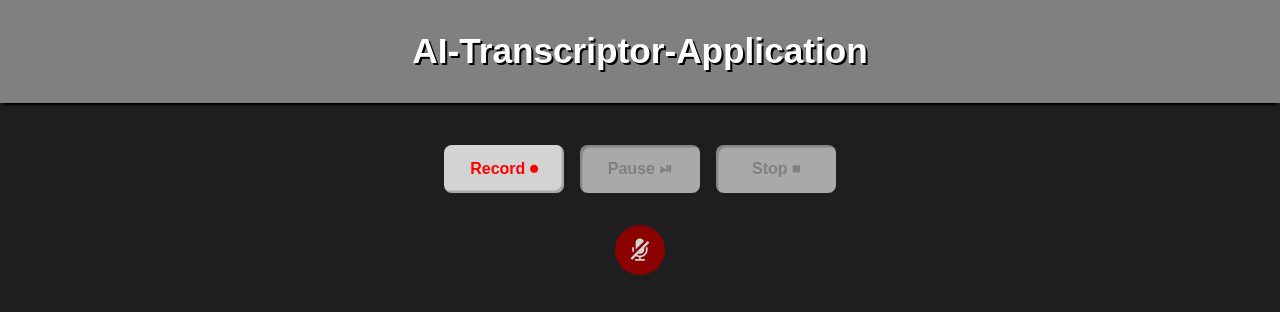
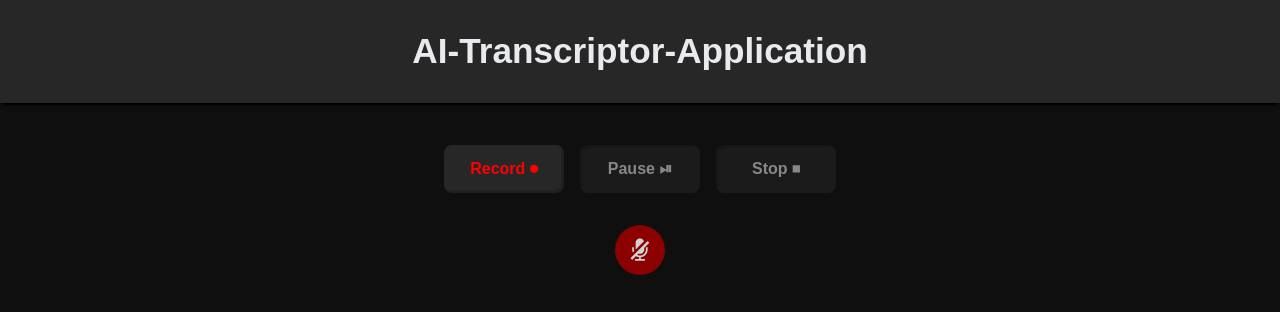
Before and after one commit to LeonardBaranski/AI-Audio-Transkriptor, a plain HTML site: page index.html in a window 1280 px wide. Drawn offline with nearby package versions, Linux system fonts and the light colour scheme.

Commit message:
Colors refined

```diff
--- a/js/app.js
+++ b/js/app.js
@@ -180,8 +180,9 @@ function createDownloadLink(blob) {
 	//upload link
 	var upload = document.createElement('a');
 	upload.classList = "bottomButton"
+	upload.id = "transcribeButton"
 	upload.href="#";
-	upload.innerHTML = "Transcript with Whisper AI";
+	upload.innerHTML = "Transcribe with Whisper AI";
 	upload.addEventListener("click", function(event){
 		  /*var xhr=new XMLHttpRequest();
 		  xhr.onload=function(e) {
--- a/style.css
+++ b/style.css
@@ -1,5 +1,5 @@
 html {
-  background-color: #1E1E1E;
+  background-color: #0F0F0F;
   color: white;
 }
 
@@ -15,14 +15,14 @@ body {
 }
 
 #title {
-  color: white;
-  text-shadow: 2px 2px black;
+  color: #E8EAED;
+  text-align: center;
   box-shadow: 0 4px 2px -2px black;
-  background-color: gray;
+  background-color: #272727;
 	font-size: 220%;
 	font-weight: bold;
   margin-bottom: 40px;
-  padding: 25px;
+  padding: 25px 50px;
 }
 
 #controls {
@@ -34,8 +34,8 @@ body {
 }
 
 .controlButton {
-  color: black;
-  background-color: lightgray;
+  color: white;
+  background-color: #272727;
   flex-grow: 1;
   height: 3rem;
   max-width: 120px;
@@ -51,20 +51,16 @@ body {
   font-size: 1rem;
 }
 .controlButton:hover {
-  background-color: white;
+  background-color: #3F3F3F;
 }
 .controlButton:disabled {
-  color: gray;
-  background-color: darkgray;
+  opacity: 0.5;
   box-shadow: inset 0.15rem 0.15rem 0 rgba(0, 0, 0, 0.2);
   pointer-events: none;
 }
 
 #recordButton {
   color: red;
-}
-#recordButton:disabled {
-  color: darkred;
 }
 
 #recDisplay {
@@ -108,6 +104,7 @@ body {
 
 #statusDisplay {
   height: 30px;
+  font-style: italic;
 }
 
 #recording-title.hidden {
@@ -121,11 +118,10 @@ body {
   padding: 5px;
   border: 1px solid white;
   border-radius: 10px;
+  background-color: #272727;
 }
 
 audio {
-  /* background-color: white;
-  border: 1px solid black; */
   border-radius: 5px;
   display: block;
   width: 100%;
```
